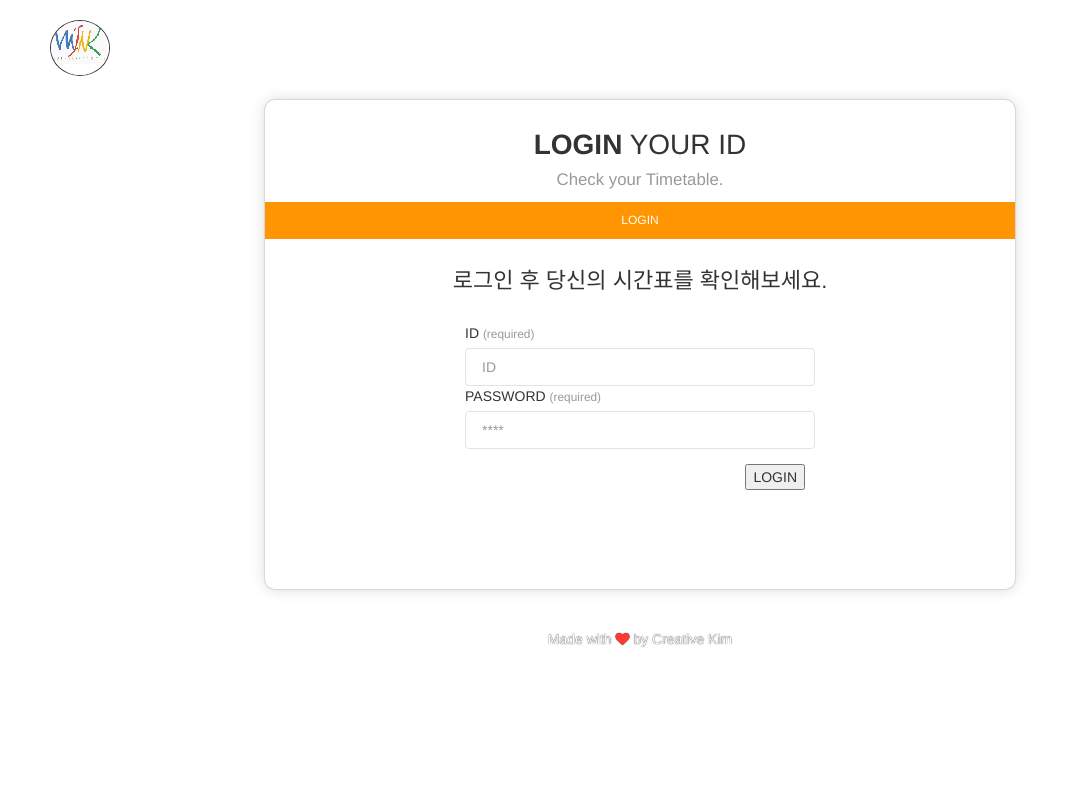
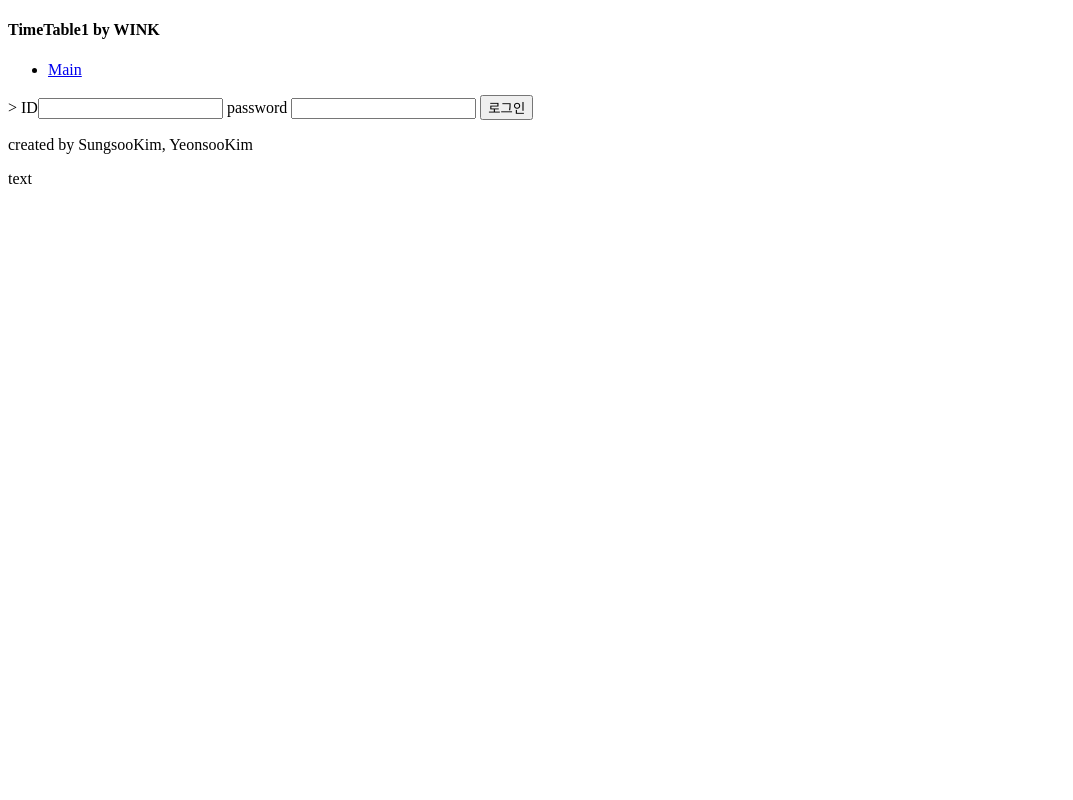
Before and after one commit to kwtjdtn/Team1, a Django app: page /login/ in a window 1280 px wide. Shown: the whole page, without its empty margins (0-1073 px from the left). Run offline with Django 3.2, Linux system fonts and the light colour scheme; some libraries are stand-ins or nearby versions.

Commit message:
wating front worker

```diff
--- a/WINK/login/templates/login/wink.html
+++ b/WINK/login/templates/login/wink.html
@@ -1,113 +1,40 @@
-<!doctype html>
-<html lang="en">
+<!DOCTYPE html>
+
+<html lang="en" xmlns="http://www.w3.org/1999/xhtml">
 <head>
     <meta charset="utf-8" />
-    <link rel="apple-touch-icon" sizes="76x76" href="assets/img/apple-icon.png">
-    <link rel="icon" type="image/png" href="assets/img/favicon.png">
-    <meta http-equiv="X-UA-Compatible" content="IE=edge,chrome=1" />
-    <title>WINK TimeTable</title>
+    <title>TimeTable1</title>
+    <div id="page-wrapper">
+        <header id="main-header">
+            <h4 class="master-title">TimeTable1 by WINK</h4>
+        </header>
+        <nav id="main-navigation">
+            <div>
+                <ul class="main-menu">
+                    <li class="main-menu-item"><a href="#">Main</a></li>
+                </ul>
+            </div>
+        </nav>
+        <div id="content">
+            <section id="main-section">
+                <form id="login form" method="post" action="logincheck/">>
+                    {% csrf_token %}
+                    <label>ID</label><input type="text" name="id">
+                    <label>password</label> <input type="password" name="pw">
+                    <input id="btn" type="submit" value="로그인" />
+                </form>
+            </section>
 
-    <meta content='width=device-width, initial-scale=1.0, maximum-scale=1.0, user-scalable=0' name='viewport' />
-    <meta name="viewport" content="width=device-width" />
-
-    <!--     Fonts and icons     -->
-    <link href="http://netdna.bootstrapcdn.com/font-awesome/4.4.0/css/font-awesome.css" rel="stylesheet">
-
-    <!-- CSS Files -->
-    <link href="assets/css/bootstrap.min.css" rel="stylesheet" />
-    <link href="assets/css/gsdk-bootstrap-wizard.css" rel="stylesheet" />
-
-    <!-- CSS Just for demo purpose, don't include it in your project -->
-    <link href="assets/css/demo.css" rel="stylesheet" />
+            <aside id="main-aside">
+            </aside>
+        </div>
+        <footer id="main-footer">
+            <p>created by SungsooKim, YeonsooKim</p>
+        </footer>
+    </div>
 </head>
-
 <body>
-    <div class="image-container set-full-height">
-        <!--   Creative Tim Branding   -->
-        <div class="logo-container">
-            <div class="logo">
-                <img src="assets/img/wink.png" />
-            </div>
-            <div class="brand">
-                Creative Kim
-            </div>
-        </div>
-        <!--   Big container   -->
-        <div class="container">
-            <div class="row">
-                <div class="col-sm-8 col-sm-offset-2">
-
-                    <!--      Wizard container        -->
-                    <div class="wizard-container">
-
-                        <div class="card wizard-card" data-color="orange" id="wizardProfile">
-                            <!--        You can switch ' data-color="orange" '  with one of the next bright colors: "blue", "green", "orange", "red"          -->
-
-                            <div class="wizard-header">
-                                <h3>
-                                    <b>LOGIN</b> YOUR ID <br>
-                                    <small>Check your Timetable.</small>
-                                </h3>
-                            </div>
-
-                            <div class="wizard-navigation">
-                                <ul>
-                                    <li><a href="#about" data-toggle="tab">LOGIN</a></li>
-                                </ul>
-
-                            </div>
-                            <div class="tab-content">
-                                <div class="tab-pane" id="about">
-                                    <div class="row">
-                                        <h4 class="info-text"> 로그인 후 당신의 시간표를 확인해보세요.</h4>
-                                        <div class="col-sm-3">
-                                        </div>
-                                        <div class="col-sm-6">
-                                            <form id="login form" method="post" action="logincheck/">
-                                                {% csrf_token %}
-                                                <div>
-                                                    <label>ID <small>(required)</small></label>
-                                                    <input id="userID" type="text" class="form-control" placeholder="ID">
-                                                    <div class="form-group">
-                                                        <label>PASSWORD <small>(required)</small></label>
-                                                        <input id="userPW" type="password" class="form-control" placeholder="****">
-                                                    </div>
-                                                </div>
-                                                <div class="wizard-footer height-wizard">
-                                                    <div class="pull-right">
-                                                        <input type='submit' id='login' value='LOGIN' />
-                                                    </div>
-                                                </div>
-                                            </form>
-                                        </div>
-                                    </div>
-                                </div>
-                            </div>
-                        </div>
-                    </div> <!-- wizard container -->
-                </div>
-            </div><!-- end row -->
-        </div> <!--  big container -->
-
-        <div class="footer">
-            <div class="container">
-                Made with <i class="fa fa-heart heart"></i> by Creative Kim</a>
-            </div>
-        </div>
-
-    </div>
+    <a locaion.href=".....\WINKFront\LoginPage\wink.html">text</a>
 
 </body>
-
-<!--   Core JS Files   -->
-<script src="assets/js/jquery-2.2.4.min.js" type="text/javascript"></script>
-<script src="assets/js/bootstrap.min.js" type="text/javascript"></script>
-<script src="assets/js/jquery.bootstrap.wizard.js" type="text/javascript"></script>
-
-<!--  Plugin for the Wizard -->
-<script src="assets/js/gsdk-bootstrap-wizard.js"></script>
-
-<!--  More information about jquery.validate here: http://jqueryvalidation.org/	 -->
-<script src="assets/js/jquery.validate.min.js"></script>
-
 </html>
--- a/WINK/login/views.py
+++ b/WINK/login/views.py
@@ -33,8 +33,8 @@ def Login(request):
 
     driver.get('https://ktis.kookmin.ac.kr/')
     driver.implicitly_wait(3)
-    id = request.POST['userID']
-    pw = request.POST['userPW']
+    id = request.POST['id']
+    pw = request.POST['pw']
     driver.execute_script("document.getElementsByName('txt_user_id')[0].value=\'" + id + "\'")
     # time.sleep(1)
     driver.execute_script("document.getElementsByName('txt_passwd')[0].value=\'" + pw + "\'")
```
